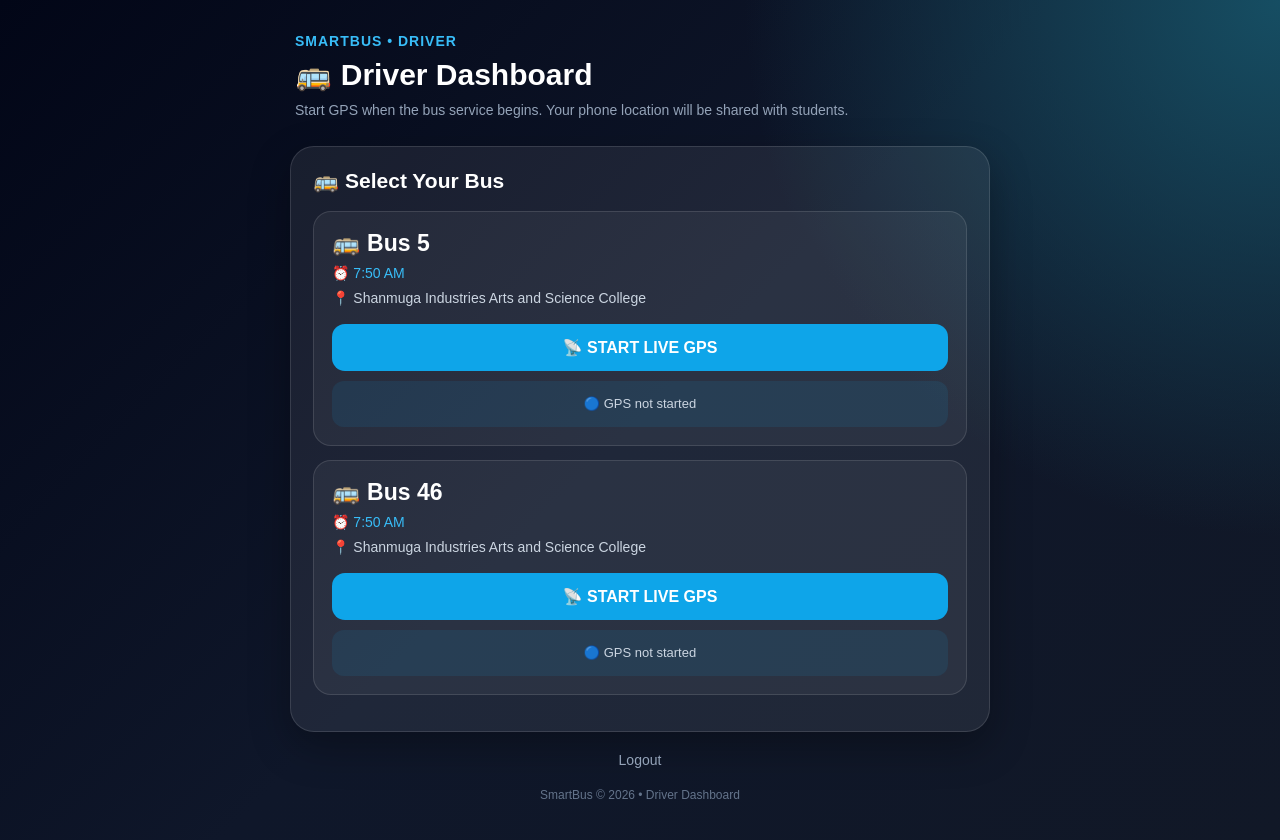
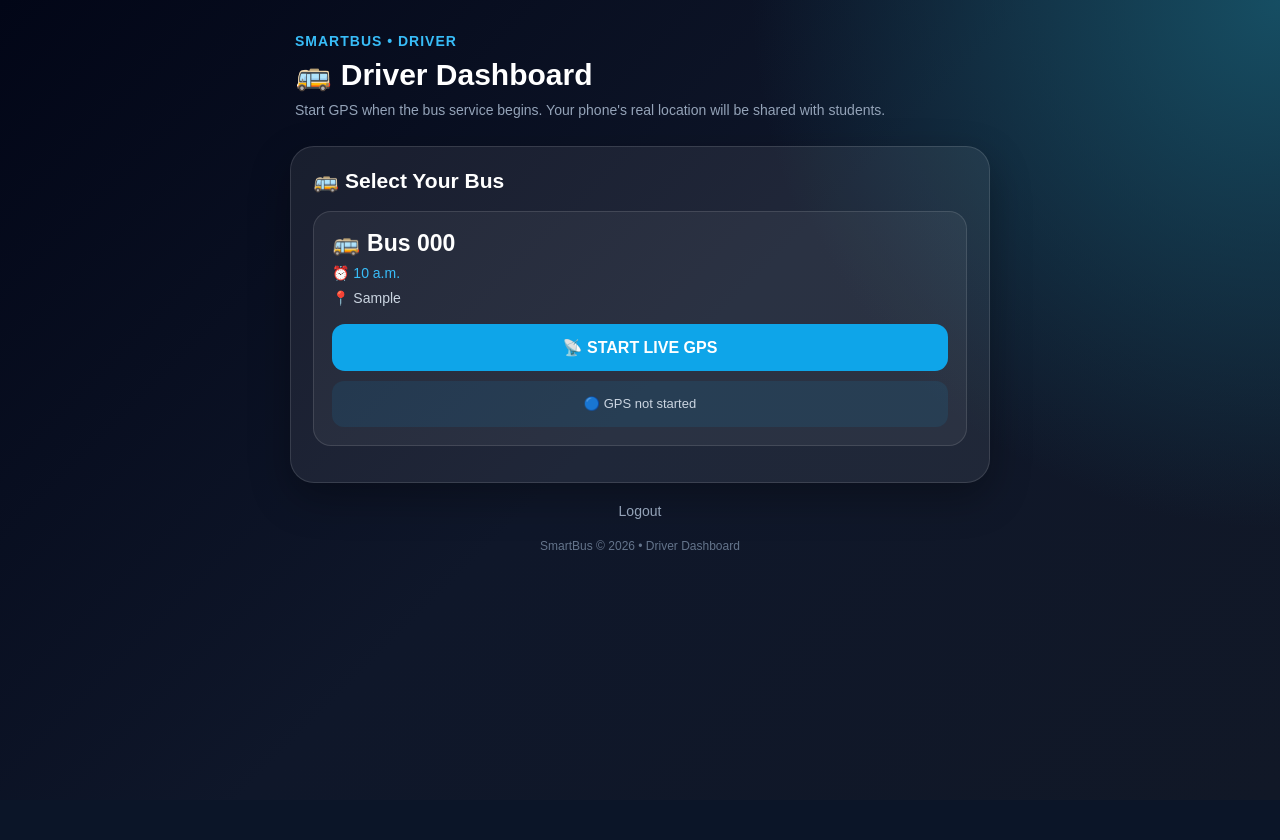
Before and after one commit to nandagopaldd143-sudo/smartbus, a Django app: template bus/templates/bus/driver_dashboard.html in a window 1280 px wide. After the commit the page ends 550 px from the top, so only its background shows below. Run offline with Django 5.2, Linux system fonts and the light colour scheme; the template is opened without the code that fills it: values that come from a table or form of the project are taken from there, others are empty; tables that the repository leaves empty hold one stand-in row (values such as "Sample post").

Commit message:
Fix driver GPS bus ID tracking

```diff
--- a/bus/templates/bus/driver_dashboard.html
+++ b/bus/templates/bus/driver_dashboard.html
@@ -110,10 +110,6 @@
             cursor: pointer;
         }
 
-        .gps-button:hover {
-            background: #0284c7;
-        }
-
         .gps-button.running {
             background: #16a34a;
         }
@@ -121,10 +117,6 @@
         .gps-button.stop {
             background: #dc2626;
             margin-top: 10px;
-        }
-
-        .gps-button:disabled {
-            opacity: 0.9;
         }
 
         .status {
@@ -172,29 +164,11 @@
             font-size: 14px;
         }
 
-        .logout:hover {
-            color: #38bdf8;
-        }
-
         footer {
             text-align: center;
             color: #64748b;
             font-size: 12px;
             padding: 20px 0;
-        }
-
-        @media (max-width: 500px) {
-            body {
-                padding: 12px;
-            }
-
-            h1 {
-                font-size: 25px;
-            }
-
-            .card {
-                padding: 17px;
-            }
         }
     </style>
 </head>
@@ -214,7 +188,7 @@
 
         <div class="subtitle">
             Start GPS when the bus service begins.
-            Your phone location will be shared with students.
+            Your phone's real location will be shared with students.
         </div>
     </header>
 
@@ -226,38 +200,52 @@
         </h2>
 
 
-        <!-- ================= BUS 5 ================= -->
+        {% for bus in buses %}
 
         <div class="bus-card">
 
             <div class="bus-header">
+
                 <div class="bus-number">
-                    🚌 Bus 5
-                </div>
+                    🚌 Bus {{ bus.bus_number }}
                 </div>
 
-            <div class="time">
-                ⏰ 7:50 AM
-            </div>
-
-            <div class="destination">
-                📍 Shanmuga Industries Arts and Science College
             </div>
 
 
+            <div class="time">
+                ⏰ {{ bus.time }}
+            </div>
+
+
+            <div class="destination">
+                📍 {{ bus.destination }}
+            </div>
+
+
+            <!--
+                IMPORTANT:
+                bus.id comes directly from database.
+                No hard-coded 1 or 2.
+            -->
+
             <button
                 class="gps-button"
-                id="gpsButton5"
-                onclick="startGPS(2, '5')">
+                id="gpsButton{{ bus.bus_number }}"
+                onclick="startGPS(
+                    {{ bus.id }},
+                    '{{ bus.bus_number }}'
+                )">
 
                 📡 START LIVE GPS
 
             </button>
 
+
             <button
                 class="gps-button stop"
-                id="stopButton5"
-                onclick="stopGPS('5')"
+                id="stopButton{{ bus.bus_number }}"
+                onclick="stopGPS('{{ bus.bus_number }}')"
                 style="display:none;">
 
                 🔴 STOP GPS
@@ -267,7 +255,7 @@
 
             <div
                 class="status"
-                id="status5">
+                id="status{{ bus.bus_number }}">
 
                 🔵 GPS not started
 
@@ -276,7 +264,7 @@
 
             <div
                 class="location-box"
-                id="locationBox5"
+                id="locationBox{{ bus.bus_number }}"
                 style="display:none;">
 
                 <div class="location-title">
@@ -285,7 +273,7 @@
 
                 <div
                     class="location-text"
-                    id="location5">
+                    id="location{{ bus.bus_number }}">
 
                     Waiting...
 
@@ -293,7 +281,7 @@
 
                 <div
                     class="accuracy"
-                    id="accuracy5">
+                    id="accuracy{{ bus.bus_number }}">
 
                     GPS accuracy: Waiting...
 
@@ -303,84 +291,13 @@
 
         </div>
 
+        {% empty %}
 
-
-        <!-- ================= BUS 46 ================= -->
-
-        <div class="bus-card">
-
-            <div class="bus-header">
-                <div class="bus-number">
-                    🚌 Bus 46
-                </div>
+        <div class="status">
+            🔴 No buses found in database.
         </div>
 
-            <div class="time">
-                ⏰ 7:50 AM
-            </div>
-
-            <div class="destination">
-                📍 Shanmuga Industries Arts and Science College
-            </div>
-
-
-            <button
-                class="gps-button"
-                id="gpsButton46"
-                onclick="startGPS(1, '46')">
-
-                📡 START LIVE GPS
-
-            </button>
-
-            <button
-                class="gps-button stop"
-                id="stopButton46"
-                onclick="stopGPS('46')"
-                style="display:none;">
-
-                🔴 STOP GPS
-
-            </button>
-
-
-            <div
-                class="status"
-                id="status46">
-
-                🔵 GPS not started
-
-            </div>
-
-
-            <div
-                class="location-box"
-                id="locationBox46"
-                style="display:none;">
-
-                <div class="location-title">
-                    📍 DRIVER CURRENT LOCATION
-                </div>
-
-                <div
-                    class="location-text"
-                    id="location46">
-
-                    Waiting...
-
-                </div>
-
-                <div
-                    class="accuracy"
-                    id="accuracy46">
-
-                    GPS accuracy: Waiting...
-
-                </div>
-
-            </div>
-
-        </div>
+        {% endfor %}
 
     </div>
 
@@ -408,39 +325,26 @@ let activeBusId = null;
 let activeBusNumber = null;
 
 
-/* ================================
+/* =================================
    CSRF TOKEN
-================================ */
+================================= */
 
 function getCookie(name) {
 
     let cookieValue = null;
 
-    if (
-        document.cookie &&
-        document.cookie !== ""
-    ) {
+    if (document.cookie && document.cookie !== "") {
 
-        const cookies =
-            document.cookie.split(";");
+        const cookies = document.cookie.split(";");
 
-        for (
-            let cookie of cookies
-        ) {
+        for (let cookie of cookies) {
 
             cookie = cookie.trim();
 
-            if (
-                cookie.startsWith(
-                    name + "="
-                )
-            ) {
+            if (cookie.startsWith(name + "=")) {
 
-                cookieValue =
-                    decodeURIComponent(
-                        cookie.substring(
-                            name.length + 1
-                        )
+                cookieValue = decodeURIComponent(
+                    cookie.substring(name.length + 1)
                 );
 
                 break;
@@ -452,18 +356,14 @@ function getCookie(name) {
 }
 
 
-const csrfToken =
-    getCookie("csrftoken");
+const csrfToken = getCookie("csrftoken");
 
 
-/* ================================
-   START GPS
-================================ */
+/* =================================
+   START REAL PHONE GPS
+================================= */
 
-function startGPS(
-    busId,
-    busNumber
-) {
+function startGPS(busId, busNumber) {
 
     const button =
         document.getElementById(
@@ -495,7 +395,10 @@ function startGPS(
     }
 
 
-    /* Stop any previous bus GPS */
+    /*
+        Stop another GPS session
+        before starting this bus.
+    */
 
     if (activeWatch !== null) {
 
@@ -512,29 +415,24 @@ function startGPS(
 
 
     status.innerHTML =
-        "🟡 Requesting GPS permission...";
+        "🟡 Requesting real GPS permission...";
 
 
     button.disabled = true;
 
-    button.classList.add(
-        "running"
-    );
+    button.classList.add("running");
 
     button.innerHTML =
         "🟢 LIVE GPS RUNNING";
 
 
-    stopButton.style.display =
-        "block";
+    stopButton.style.display = "block";
 
-
-    locationBox.style.display =
-        "block";
+    locationBox.style.display = "block";
 
 
     /*
-       START PHONE GPS WATCH
+        REAL DEVICE GPS
     */
 
     activeWatch =
@@ -553,7 +451,7 @@ function startGPS(
 
 
                 /*
-                   SHOW LOCATION
+                    SHOW REAL LOCATION
                 */
 
                 document.getElementById(
@@ -575,12 +473,13 @@ function startGPS(
 
 
                 status.innerHTML =
-                    "🟢 GPS ACTIVE<br>" +
-                    "📡 Sending live location to server...";
+                    "🟢 REAL GPS ACTIVE<br>" +
+                    "📡 Sending driver location...";
 
 
                 /*
-                   SEND TO DJANGO
+                    SEND REAL GPS
+                    TO DJANGO
                 */
 
                 sendLocation(
@@ -596,8 +495,7 @@ function startGPS(
 
             function(error) {
 
-                button.disabled =
-                    false;
+                button.disabled = false;
 
                 button.classList.remove(
                     "running"
@@ -610,33 +508,27 @@ function startGPS(
                     "none";
 
 
-                if (
-                    error.code === 1
-                ) {
+                if (error.code === 1) {
 
                     status.innerHTML =
                         "🔴 Location permission denied.<br>" +
-                        "Please allow Location permission.";
+                        "Allow location permission.";
 
                 }
 
-                else if (
-                    error.code === 2
-                ) {
+                else if (error.code === 2) {
 
                     status.innerHTML =
                         "🔴 Location unavailable.<br>" +
-                        "Turn ON phone GPS.";
+                        "Turn ON phone Location/GPS.";
 
                 }
 
-                else if (
-                    error.code === 3
-                ) {
+                else if (error.code === 3) {
 
                     status.innerHTML =
                         "🔴 GPS timeout.<br>" +
-                        "Please try again.";
+                        "Move to an open area and try again.";
 
                 }
 
@@ -653,9 +545,9 @@ function startGPS(
             {
                 enableHighAccuracy: true,
 
-                maximumAge: 5000,
+                timeout: 20000,
 
-                timeout: 15000
+                maximumAge: 0
             }
 
         );
@@ -663,9 +555,9 @@ function startGPS(
 }
 
 
-/* ================================
-   SEND LOCATION TO DJANGO
-================================ */
+/* =================================
+   SEND LOCATION
+================================= */
 
 function sendLocation(
     busId,
@@ -697,7 +589,6 @@ function sendLocation(
     fetch(
         url,
         {
-
             method: "POST",
 
             headers: {
@@ -706,18 +597,18 @@ function sendLocation(
                     csrfToken,
 
                 "Content-Type":
-                    "application/x-www-form-urlencoded"
-
+                    "application/x-www-form-urlencoded; charset=UTF-8"
             },
 
             body:
-                formData.toString()
+                formData.toString(),
 
+            credentials:
+                "same-origin"
         }
     )
 
-    .then(
-        response => {
+    .then(response => {
 
         if (!response.ok) {
 
@@ -725,25 +616,19 @@ function sendLocation(
                 "Server returned " +
                 response.status
             );
-
         }
 
         return response.json();
 
-        }
-    )
+    })
 
-    .then(
-        data => {
+    .then(data => {
 
-            if (
-                data.success
-            ) {
+        if (data.success) {
 
             status.innerHTML =
                 "🟢 LIVE GPS ACTIVE<br>" +
-                    "📡 Location sent to SmartBus";
-
+                "📡 Real location sent successfully";
 
         } else {
 
@@ -752,11 +637,9 @@ function sendLocation(
 
         }
 
-        }
-    )
+    })
 
-    .catch(
-        error => {
+    .catch(error => {
 
         console.error(
             "GPS server error:",
@@ -765,21 +648,18 @@ function sendLocation(
 
         status.innerHTML =
             "🔴 Server connection failed<br>" +
-                "GPS is still running on phone.";
+            "Phone GPS is still running.";
 
-        }
-    );
+    });
 
 }
 
 
-/* ================================
+/* =================================
    STOP GPS
-================================ */
+================================= */
 
-function stopGPS(
-    busNumber
-) {
+function stopGPS(busNumber) {
 
     const button =
         document.getElementById(
@@ -808,11 +688,11 @@ function stopGPS(
 
 
     activeBusId = null;
+
     activeBusNumber = null;
 
 
-    button.disabled =
-        false;
+    button.disabled = false;
 
     button.classList.remove(
         "running"
@@ -829,13 +709,6 @@ function stopGPS(
     status.innerHTML =
         "🔴 GPS stopped";
 
-
-    /*
-       Important:
-       Student will no longer receive
-       fresh GPS updates after this point.
-    */
-
 }
 
 </script>
```
Also changed, not shown: bus/views.py (+9 -1 lines). Lines whose indentation alone changed are shown as unchanged.
